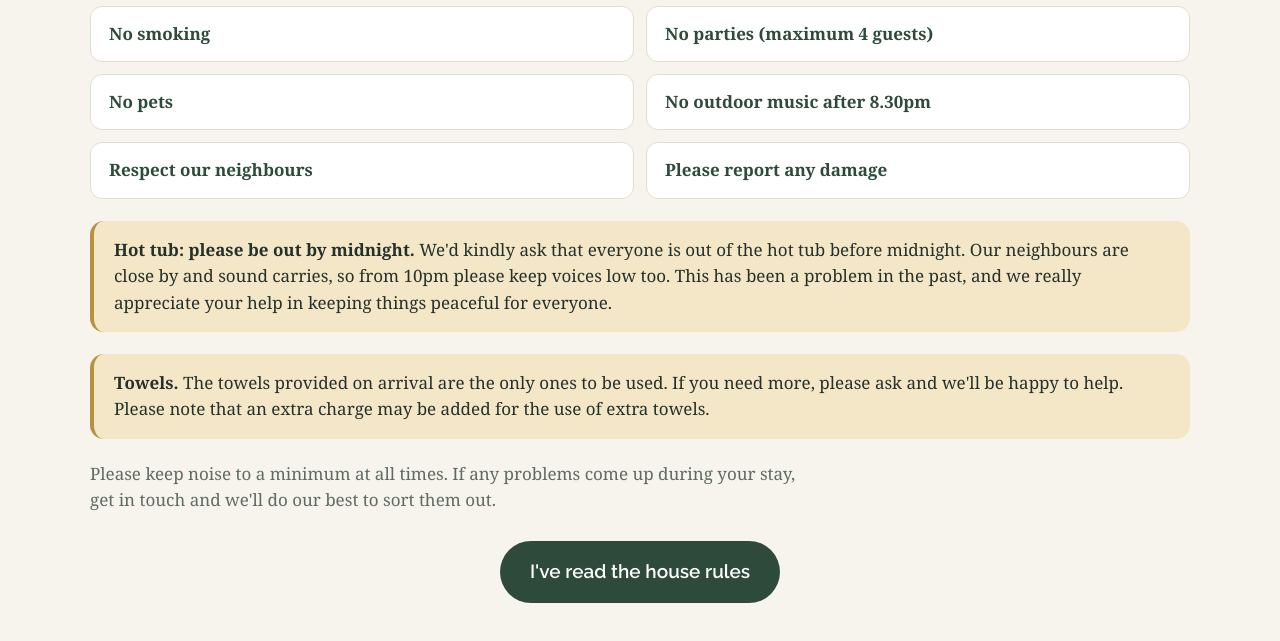
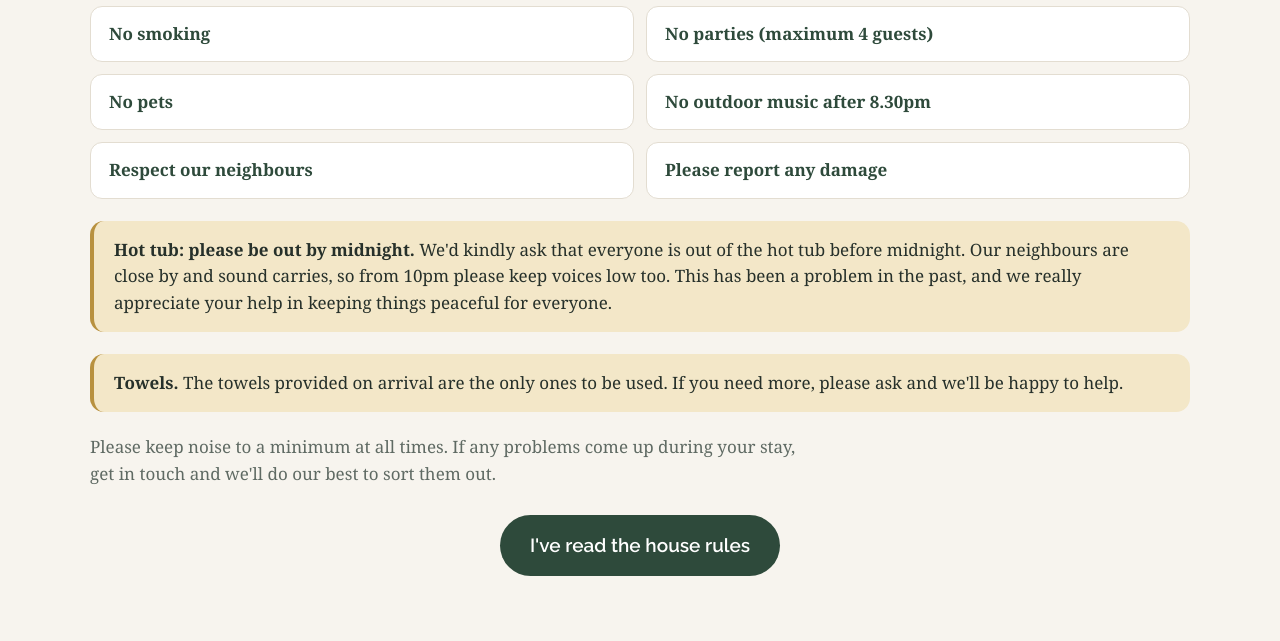
Before and after one commit to forgecottage/Welcome-Guide, a plain HTML site: page index.html in a window 1280 px wide. Shown: the part 293-934 px from the top of the page. Drawn offline with Linux system fonts and the light colour scheme.

Commit message:
Remove extra towel charge line (not wanted)
Co-Authored-By: Claude Opus 5.5 <noreply@anthropic.com>
Claude-Session: https://claude.ai/code/session_01MCNuaFcyETpJFH96tmZKpy

```diff
--- a/index.html
+++ b/index.html
@@ -421,7 +421,7 @@ var VIEWS = {
     var r = ["No smoking", "No parties (maximum 4 guests)", "No pets", "No outdoor music after 8.30pm", "Respect our neighbours", "Please report any damage"];
     return '<div class="rules">' + r.map(function (x) { return '<div class="rule">' + x + "</div>"; }).join("") + "</div>" +
       '<div class="notice"><strong>Hot tub: please be out by midnight.</strong> We\'d kindly ask that everyone is out of the hot tub before midnight. Our neighbours are close by and sound carries, so from 10pm please keep voices low too. This has been a problem in the past, and we really appreciate your help in keeping things peaceful for everyone.</div>' +
-      '<div class="notice"><strong>Towels.</strong> The towels provided on arrival are the only ones to be used. If you need more, please ask and we\'ll be happy to help. Please note that an extra charge may be added for the use of extra towels.</div>' +
+      '<div class="notice"><strong>Towels.</strong> The towels provided on arrival are the only ones to be used. If you need more, please ask and we\'ll be happy to help.</div>' +
       '<p class="intro">Please keep noise to a minimum at all times. If any problems come up during your stay, get in touch and we\'ll do our best to sort them out.</p>';
   },
   house: function () {
```
